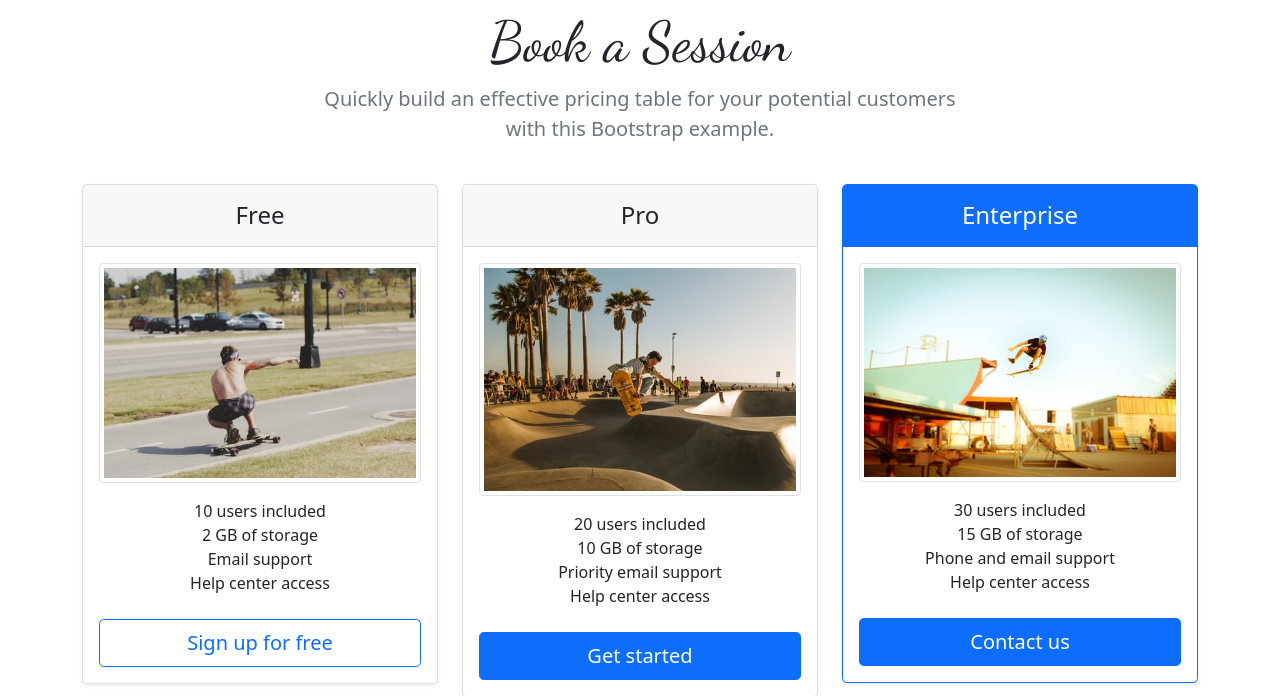
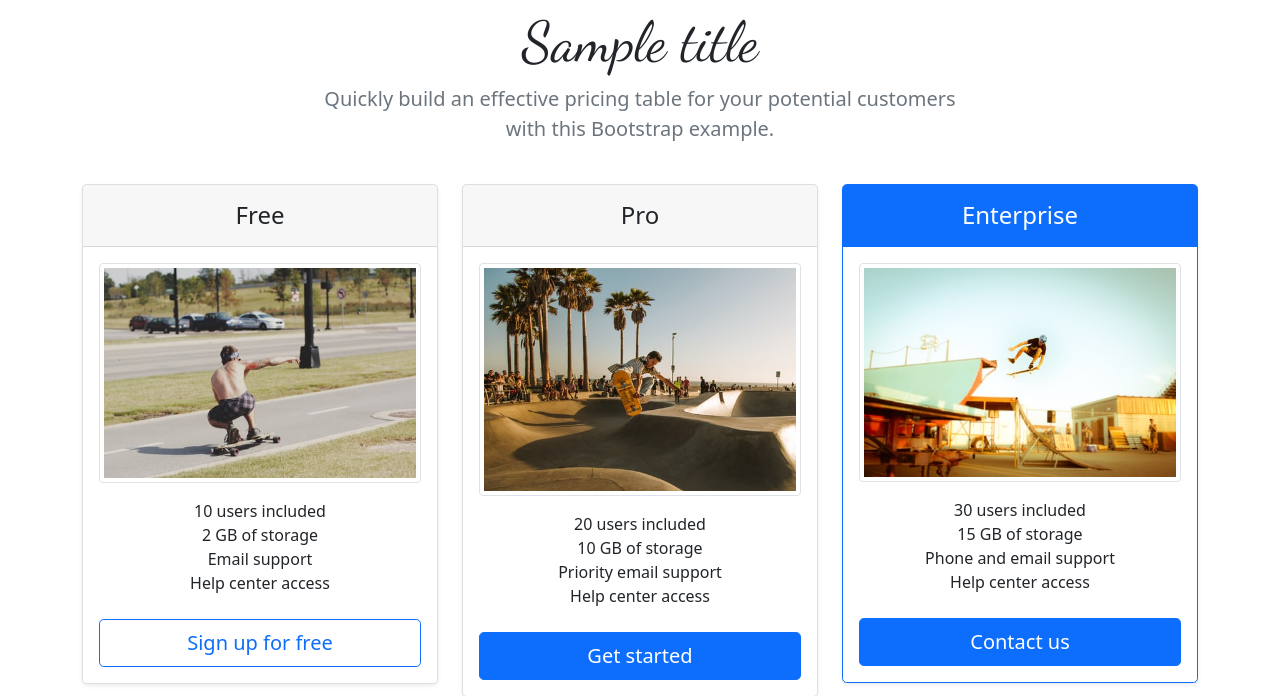
Before and after one commit to WithSJ/Snap_Time_Studio, a Flask app: template app/templates/book_a_session.html in a window 1280 px wide. Shown: the part 219-915 px from the top of the page. Run offline with Flask 2, Linux system fonts and the light colour scheme; the template is opened without the code that fills it: most values are stand-ins (such as "Sample title", 1, 10 or a date in 2020); some libraries are stand-ins or nearby versions.

Commit message:
update page heading

```diff
--- a/app/templates/book_a_session.html
+++ b/app/templates/book_a_session.html
@@ -2,7 +2,7 @@
 
 {% block content%}
   <div class="pricing-header p-3 pb-md-4 mx-auto text-center">
-    <h1 class="display-4 fw-normal"  style="font-family: 'Dancing Script', cursive;" >Book a Session</h1>
+    <h1 class="display-4 fw-normal"  style="font-family: 'Dancing Script', cursive;" >{{title}}</h1>
     <p class="fs-5 text-muted"  >Quickly build an effective pricing table for your potential customers with this Bootstrap example.</p>
   </div>
 
--- a/app/templates/photography.html
+++ b/app/templates/photography.html
@@ -2,7 +2,7 @@
 
 {% block content%}
     <div class="pricing-header p-3 pb-md-4 mx-auto text-center">
-      <h1 class="display-4 fw-normal"  style="font-family: 'Dancing Script', cursive;" >Photography</h1>
+      <h1 class="display-4 fw-normal"  style="font-family: 'Dancing Script', cursive;" >{{title}}</h1>
     </div>
 
     <div class="row row-cols-1 row-cols-md-2 row-cols-lg-3 align-items-stretch g-4 py-5" data-masonry='{"percentPosition": true }'>
--- a/app/templates/videography.html
+++ b/app/templates/videography.html
@@ -2,7 +2,7 @@
 
 {% block content%}
 <div class="pricing-header p-3 pb-md-4 mx-auto text-center">
-  <h1 class="display-4 fw-normal"  style="font-family: 'Dancing Script', cursive;" >Videography</h1>
+  <h1 class="display-4 fw-normal"  style="font-family: 'Dancing Script', cursive;" >{{title}}</h1>
 </div>
 
 <div class="row row-cols-1 row-cols-md-2 row-cols-lg-3 align-items-stretch g-4 py-5">
```
